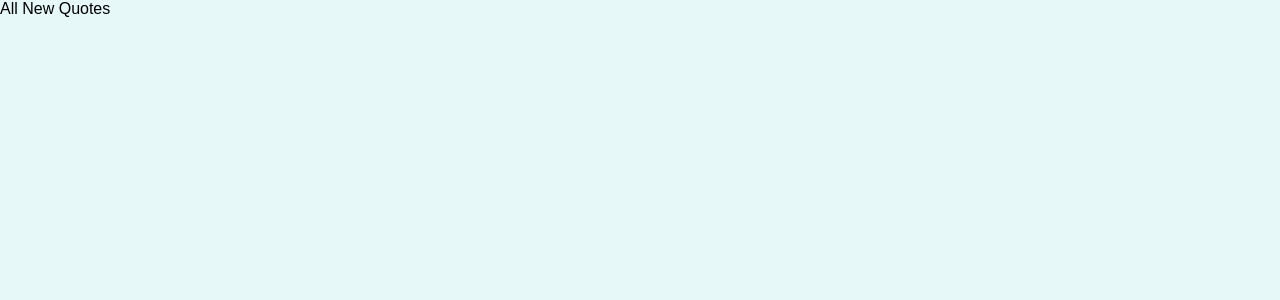
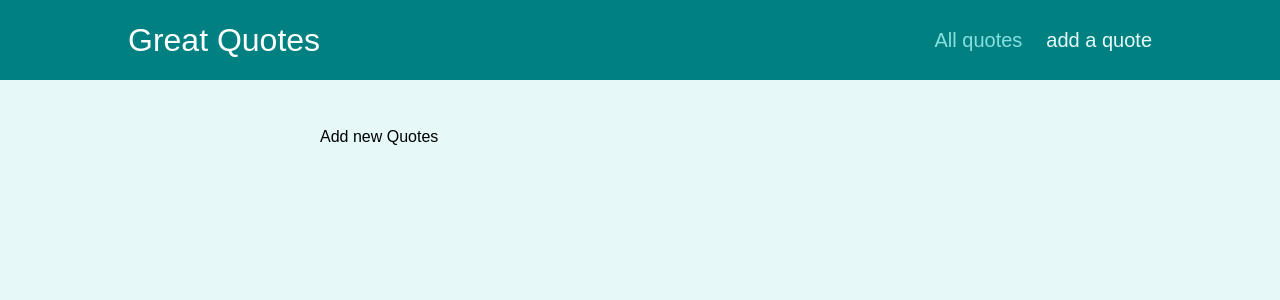
Before and after one commit to shahbaazchaviwale/react-mar-2022-route-practice, a React (Create React App) app: page /new-quote in a window 1280 px wide. Shown: the top 300 px of the page. Built offline with nearby package versions, Linux system fonts and the light colour scheme.

Commit message:
Adding a Layout Wrapper Component

```diff
--- a/src/App.js
+++ b/src/App.js
@@ -1,15 +1,17 @@
 import { Redirect } from "react-router-dom";
 import { Route } from "react-router-dom";
 import { Switch } from "react-router-dom";
+import Layout from "./components/layout/Layout";
 import AllQuotes from "./pages/AllQuotes";
 import NewQuotes from "./pages/NewQuotes";
 import QuoteDetail from "./pages/QuoteDetail";
 
 function App() {
   return (
+    <Layout>
       <Switch>
         <Route path="/" exact>
-        <Redirect to="/quotes"/>
+          <Redirect to="/quotes" />
         </Route>
         <Route path="/quotes" exact>
           <AllQuotes />
@@ -21,6 +23,7 @@
           <NewQuotes />
         </Route>
       </Switch>
+    </Layout>
   );
 }
 
--- /dev/null
+++ b/src/components/layout/Layout.js
@@ -0,0 +1,14 @@
+import { Fragment } from "react";
+import MainNavigation from "./MainNavigation";
+import classes from "./Layout.module.css";
+
+const  Layout = (props) => {
+  return (
+    <Fragment>
+      <MainNavigation />
+      <main className={classes.main}>{props.children}</main>
+    </Fragment>
+  );
+}
+
+export default Layout;
--- /dev/null
+++ b/src/components/layout/MainNavigation.js
@@ -0,0 +1,25 @@
+import { NavLink } from 'react-router-dom';
+import classes from './MainNavigation.module.css'
+const MainNavigation = () => {
+  return (
+    <header className={classes.header}>
+      <div className={classes.logo}>Great Quotes</div>
+      <nav className={classes.nav}>
+        <ul>
+            <li>
+                <NavLink to="/quotes" activeClassName={classes.active}>
+                    All quotes
+                </NavLink>
+            </li>
+            <li>
+                <NavLink to="/new-quote" activeClassName={classes.active}>
+                    add a quote
+                </NavLink>
+            </li>
+        </ul>
+      </nav>
+    </header>
+  );
+};
+
+export default MainNavigation;
--- a/src/pages/NewQuotes.js
+++ b/src/pages/NewQuotes.js
@@ -1,6 +1,6 @@
 const NewQuotes = () => {
     return <div>
-         All New Quotes
+         Add new Quotes
     </div>
 }
 
```
Lines whose indentation alone changed are shown as unchanged.
